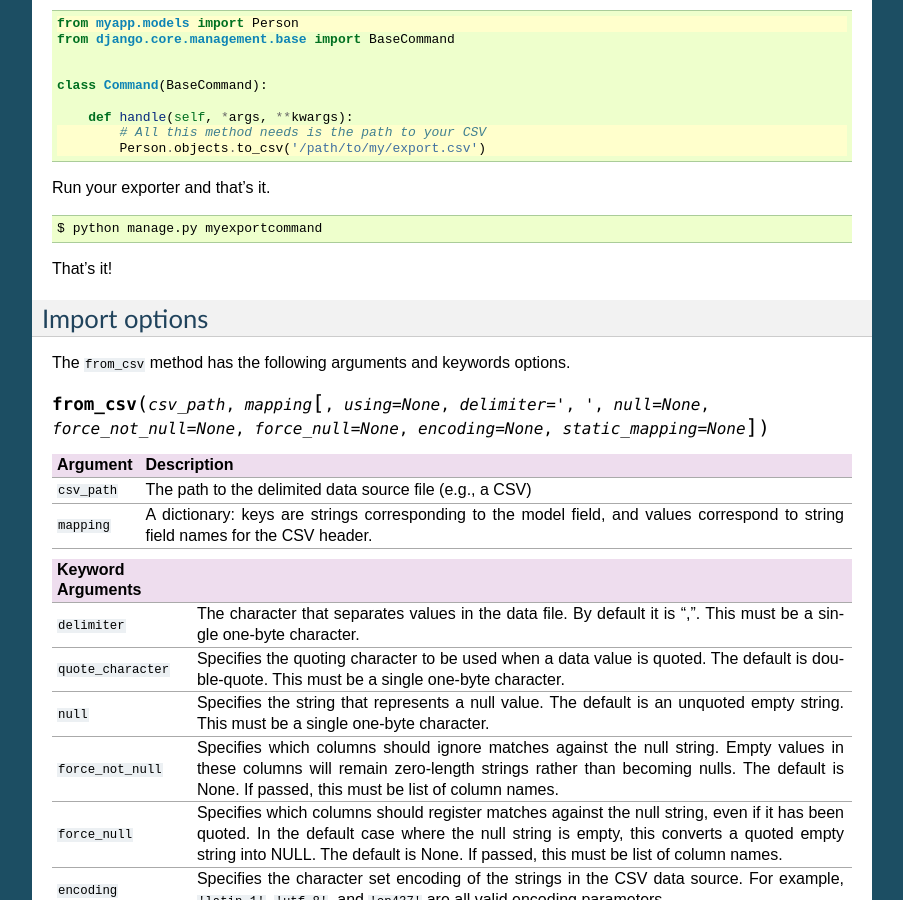
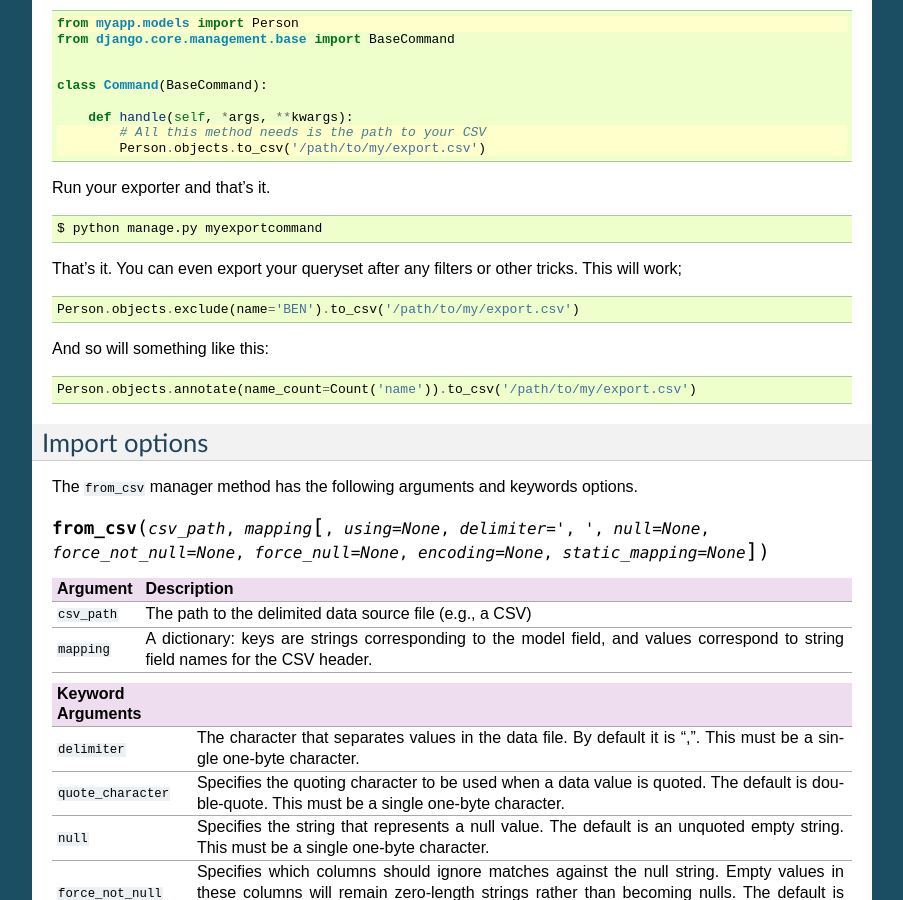
Before and after one commit to palewire/django-postgres-copy, a Sphinx documentation site: the page built from docs/index.rst, in a window 1280 px wide and 900 px high, scrolled down 2085 px. Shown: the whole window, without its empty margins (198-1101 px from the left). Built offline with Sphinx 7.4.7, drawn with Linux system fonts in a browser that asks for light colours; some of the changed text lies outside the part shown.

Commit message:
More docs

```diff
--- a/docs/index.rst
+++ b/docs/index.rst
@@ -144,13 +144,23 @@ Run your exporter and that's it.
 
     $ python manage.py myexportcommand
 
-That's it!
+That's it. You can even export your queryset after any filters or other tricks. This will work;
+
+.. code-block:: python
+
+    Person.objects.exclude(name='BEN').to_csv('/path/to/my/export.csv')
+
+And so will something like this:
+
+.. code-block:: python
+
+    Person.objects.annotate(name_count=Count('name')).to_csv('/path/to/my/export.csv')
 
 
 Import options
 ==============
 
-The ``from_csv`` method has the following arguments and keywords options.
+The ``from_csv`` manager method has the following arguments and keywords options.
 
 .. method:: from_csv(csv_path, mapping[, using=None, delimiter=',', null=None, force_not_null=None, force_null=None, encoding=None, static_mapping=None])
 
@@ -432,7 +442,7 @@ Now you can run that subclass directly rather than via a manager. The only diffe
 Export options
 ==============
 
-The ``to_csv`` method only requires one argument, the path to where the CSV should be exported. It also allows users to optionally limit or expand the fields written out by providing them as additional parameters.
+The ``to_csv`` manager method only requires one argument, the path to where the CSV should be exported. It also allows users to optionally limit or expand the fields written out by providing them as additional parameters.
 
 .. method:: to_csv(csv_path [, *fields])
 
```
